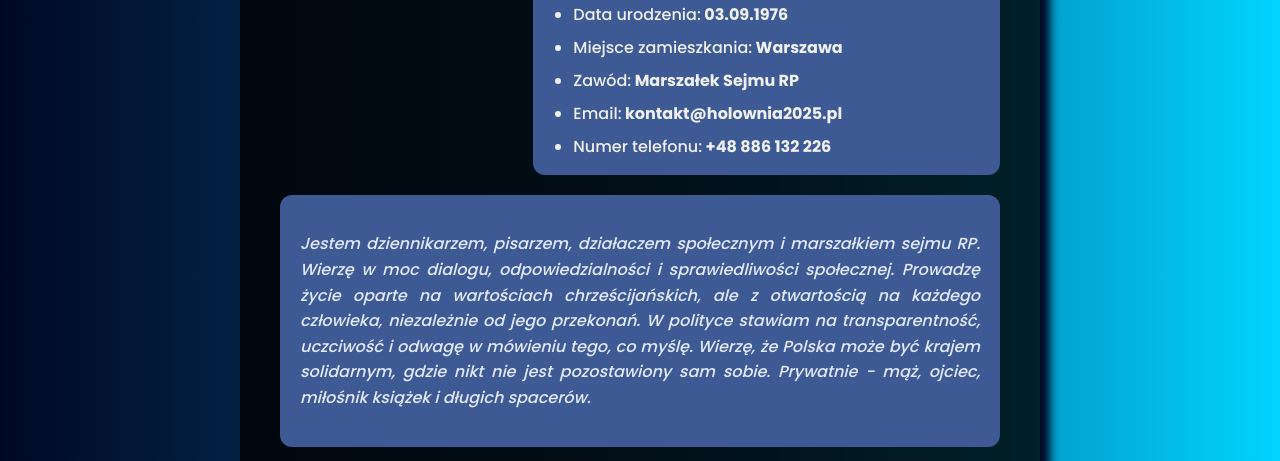
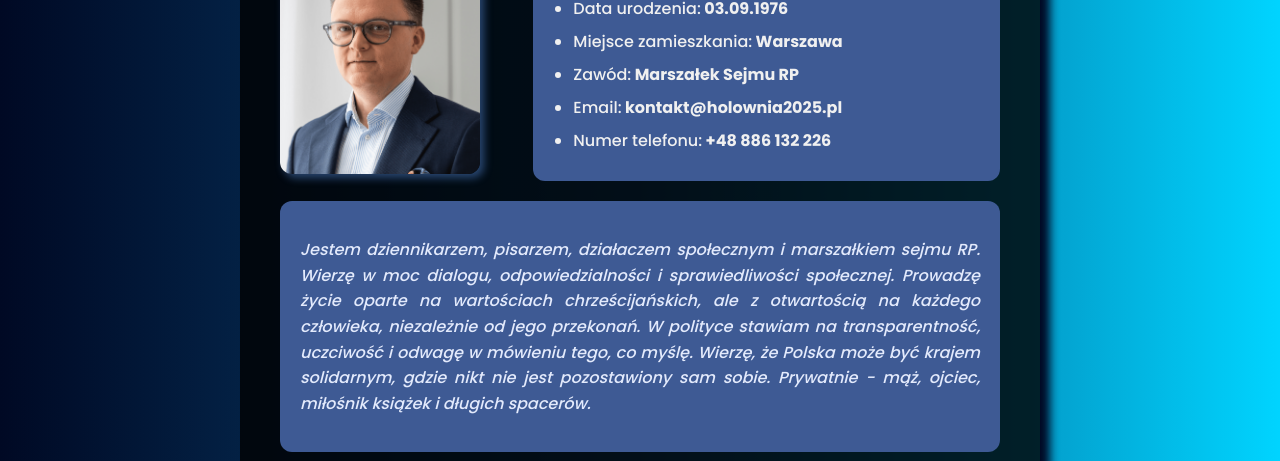
Before and after one commit to mmocek/projekt-wizyt-wka, a plain HTML site: page index.html in a window 1280 px wide. Shown: the part 235-696 px from the top of the page. Drawn offline with Linux system fonts and the light colour scheme; the site is published under a folder, as on GitHub Pages, so addresses that start at the root find nothing.

Commit message:
naprawienie zdjecia

```diff
--- a/index.html
+++ b/index.html
@@ -16,7 +16,7 @@
             </header>
             <div class="main-section">
                 <div class="left-section">
-                    <img src="/images/main-image.png" alt="Zdjęcie portretowe Szymona Hołowni">
+                    <img src="images/main-image.png" alt="Zdjęcie portretowe Szymona Hołowni">
                 </div>
                 <div class="right-section">
                     <h1>Szymon Hołownia</h1>
```
